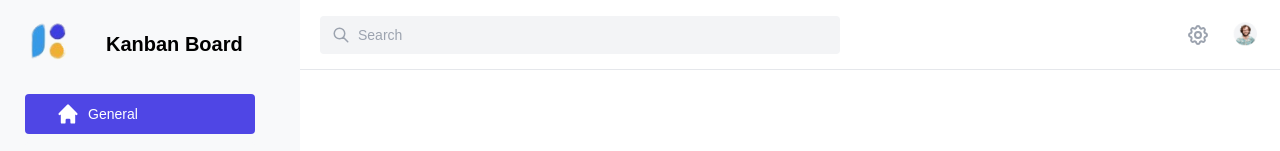
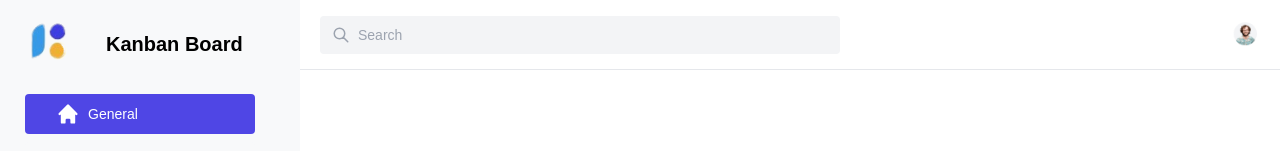
Before and after one commit to anuj-tiwari-iphtech/Kanban-Board, a React (Vite) app: page /bookmark in a window 1280 px wide. Shown: the top 151 px of the page. Built offline with nearby package versions, Linux system fonts and the light colour scheme; no server answers; the database is empty.

Commit message:
remove setting icon

```diff
--- a/src/components/navbar/Navbar.jsx
+++ b/src/components/navbar/Navbar.jsx
@@ -24,7 +24,6 @@ export default function Navbar({ toggleSidebar, searchTerm, setSearchTerm }) {
     try {
       await signOut(auth);
       setShowProfileMenu(false);
-      // navigate("/login")
     } catch (error){
       console.error("Logout error:", error);
     }
@@ -49,9 +48,6 @@ export default function Navbar({ toggleSidebar, searchTerm, setSearchTerm }) {
       </div>
 
       <div className="navbar-actions">
-        <Link to="/setting" className="navbar-icon" type="button">
-          <HiOutlineCog />
-        </Link>
 
         <div className="navbar-profile-wrapper" ref={profileRef}>
           <div className="navbar-profile" onClick={() => setShowProfileMenu((prev) => !prev)}>
```
